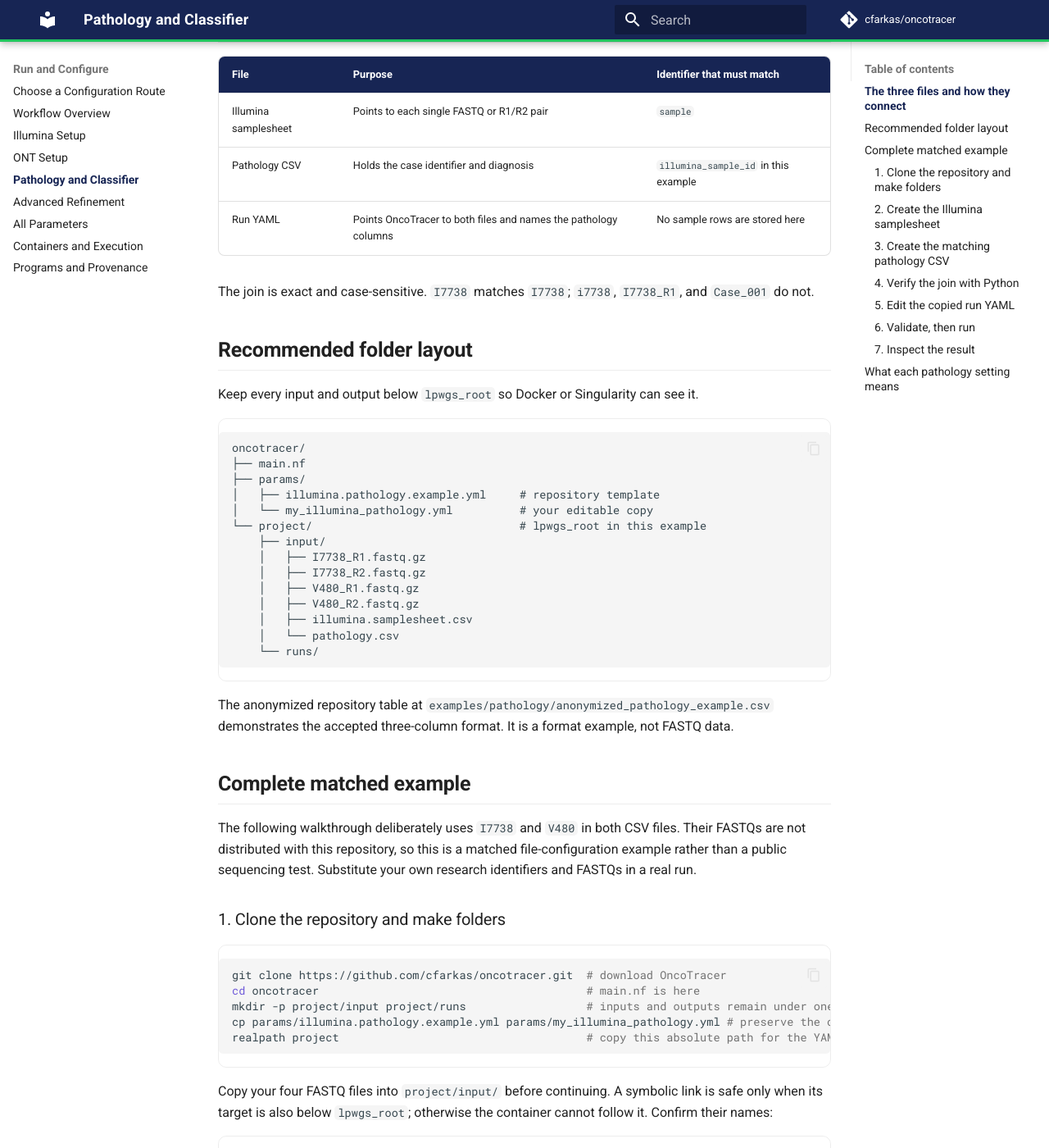
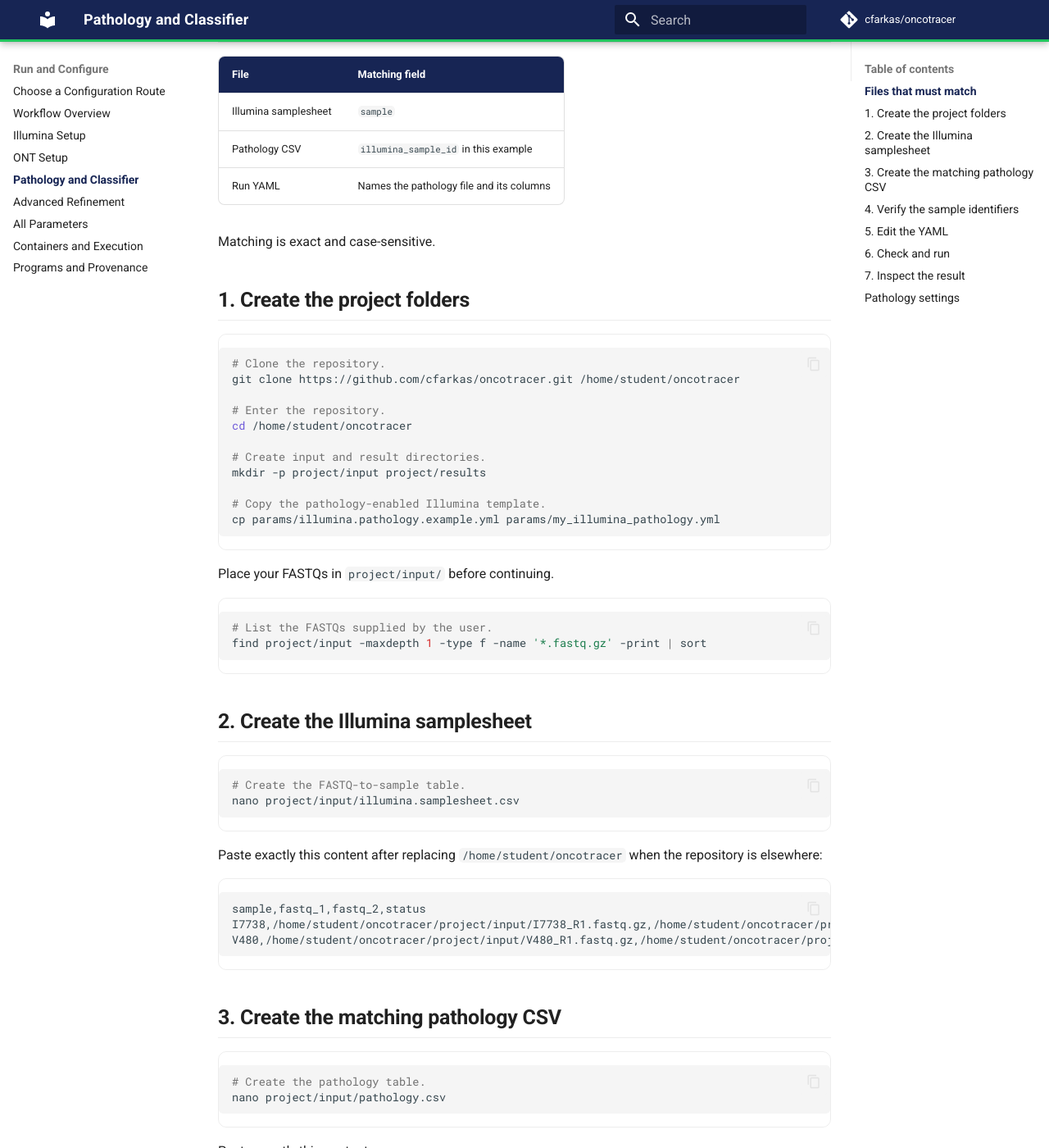
Before and after one commit to cfarkas/oncotracer, an MkDocs documentation site: the page built from docs/configuration/pathology.md, in a window 1280 px wide and 1400 px high, scrolled down 406 px. Shown: the whole window at 82% size. Built offline with MkDocs 1.6.1 and Material for MkDocs 9.7.7, drawn with Linux system fonts in a browser that asks for light colours; comment, search, counter and statistics services are not loaded; some of the changed text lies outside the part shown.

Commit message:
Docs: simplify pathology configuration example

````diff
--- a/docs/configuration/pathology.md
+++ b/docs/configuration/pathology.md
@@ -1,87 +1,65 @@
 # Pathology and classifier configuration
 
-Pathology is **not a second pipeline**. It is an optional section in the same Illumina run YAML. When enabled, OncoTracer first completes the CNA workflow and then sends the CNA event table to the research classifier. If a pathology table is also supplied, the classifier compares its CNA-based result with the diagnosis text.
+Pathology is an optional section in the same Illumina YAML. OncoTracer completes the CNA workflow first, then runs the research classifier. When a pathology CSV is supplied, the classifier compares the CNA-based result with the diagnosis text.
 
-Start without this feature if you only need CNA calls and plots. Enable it after a normal Illumina run works.
+The example identifiers and FASTQ filenames below are placeholders. The repository includes a sample pathology CSV format, but it does not include the corresponding FASTQs.
 
-## The three files and how they connect
+## Files that must match
 
-| File | Purpose | Identifier that must match |
-| --- | --- | --- |
-| Illumina samplesheet | Points to each single FASTQ or R1/R2 pair | `sample` |
-| Pathology CSV | Holds the case identifier and diagnosis | `illumina_sample_id` in this example |
-| Run YAML | Points OncoTracer to both files and names the pathology columns | No sample rows are stored here |
+| File | Matching field |
+| --- | --- |
+| Illumina samplesheet | `sample` |
+| Pathology CSV | `illumina_sample_id` in this example |
+| Run YAML | Names the pathology file and its columns |
 
-The join is exact and case-sensitive. `I7738` matches `I7738`; `i7738`, `I7738_R1`, and `Case_001` do not.
+Matching is exact and case-sensitive.
 
-## Recommended folder layout
+## 1. Create the project folders
 
-Keep every input and output below `lpwgs_root` so Docker or Singularity can see it.
+```bash
+# Clone the repository.
+git clone https://github.com/cfarkas/oncotracer.git /home/student/oncotracer
 
-```text
-oncotracer/
-├── main.nf
-├── params/
-│   ├── illumina.pathology.example.yml     # repository template
-│   └── my_illumina_pathology.yml          # your editable copy
-└── project/                               # lpwgs_root in this example
-    ├── input/
-    │   ├── I7738_R1.fastq.gz
-    │   ├── I7738_R2.fastq.gz
-    │   ├── V480_R1.fastq.gz
-    │   ├── V480_R2.fastq.gz
-    │   ├── illumina.samplesheet.csv
-    │   └── pathology.csv
-    └── runs/
+# Enter the repository.
+cd /home/student/oncotracer
+
+# Create input and result directories.
+mkdir -p project/input project/results
+
+# Copy the pathology-enabled Illumina template.
+cp params/illumina.pathology.example.yml params/my_illumina_pathology.yml
 ```
 
-The anonymized repository table at `examples/pathology/anonymized_pathology_example.csv` demonstrates the accepted three-column format. It is a format example, not FASTQ data.
-
-## Complete matched example
-
-The following walkthrough deliberately uses `I7738` and `V480` in both CSV files. Their FASTQs are not distributed with this repository, so this is a matched file-configuration example rather than a public sequencing test. Substitute your own research identifiers and FASTQs in a real run.
-
-### 1. Clone the repository and make folders
+Place your FASTQs in `project/input/` before continuing.
 
 ```bash
-git clone https://github.com/cfarkas/oncotracer.git  # download OncoTracer
-cd oncotracer                                        # main.nf is here
-mkdir -p project/input project/runs                  # inputs and outputs remain under one visible root
-cp params/illumina.pathology.example.yml params/my_illumina_pathology.yml # preserve the original template
-realpath project                                     # copy this absolute path for the YAML
+# List the FASTQs supplied by the user.
+find project/input -maxdepth 1 -type f -name '*.fastq.gz' -print | sort
 ```
 
-Copy your four FASTQ files into `project/input/` before continuing. A symbolic link is safe only when its target is also below `lpwgs_root`; otherwise the container cannot follow it. Confirm their names:
+## 2. Create the Illumina samplesheet
 
 ```bash
-find project/input -maxdepth 1 -type f -name '*.fastq.gz' -print | sort # expect two files per sample
-```
-
-### 2. Create the Illumina samplesheet
-
-Open a new file:
-
-```bash
+# Create the FASTQ-to-sample table.
 nano project/input/illumina.samplesheet.csv
 ```
 
-Paste this content, replacing `/absolute/path/oncotracer` with the result of `realpath .`:
+Paste exactly this content after replacing `/home/student/oncotracer` when the repository is elsewhere:
 
 ```csv
 sample,fastq_1,fastq_2,status
-I7738,/absolute/path/oncotracer/project/input/I7738_R1.fastq.gz,/absolute/path/oncotracer/project/input/I7738_R2.fastq.gz,tumor
-V480,/absolute/path/oncotracer/project/input/V480_R1.fastq.gz,/absolute/path/oncotracer/project/input/V480_R2.fastq.gz,tumor
+I7738,/home/student/oncotracer/project/input/I7738_R1.fastq.gz,/home/student/oncotracer/project/input/I7738_R2.fastq.gz,tumor
+V480,/home/student/oncotracer/project/input/V480_R1.fastq.gz,/home/student/oncotracer/project/input/V480_R2.fastq.gz,tumor
 ```
 
-Save with `Ctrl+O`, press Enter, then exit with `Ctrl+X`.
-
-### 3. Create the matching pathology CSV
+## 3. Create the matching pathology CSV
 
 ```bash
+# Create the pathology table.
 nano project/input/pathology.csv
 ```
 
-Paste:
+Paste exactly this content:
 
 ```csv
 illumina_sample_id,case_code,final_diagnosis
@@ -89,15 +67,12 @@ I7738,2023-07738,"Glioblastoma, IDH-wildtype."
 V480,2024-00480,"Infiltration by diffuse large B-cell non-Hodgkin lymphoma, NOS, in fibroadipose and skeletal muscle tissue."
 ```
 
-The quotes protect diagnoses that contain commas. Save with `Ctrl+O`, press Enter, then exit with `Ctrl+X`.
+Quotes are required when diagnosis text contains commas.
 
-Your headers may be different. For example, a table headed `sample_id,case_id,diagnosis` is valid when the YAML names those three headers exactly.
-
-### 4. Verify the join with Python
-
-This uses Python's standard CSV module and prints a clear error if either file contains an unmatched sample:
+## 4. Verify the sample identifiers
 
 ```bash
+# Compare the samplesheet and pathology identifiers with Python.
 python3 - <<'PY'
 import csv
 
@@ -106,35 +81,33 @@ with open('project/input/illumina.samplesheet.csv', newline='') as handle:
 with open('project/input/pathology.csv', newline='') as handle:
     pathology_ids = {row['illumina_sample_id'].strip() for row in csv.DictReader(handle)}
 
+missing_pathology = fastq_ids - pathology_ids
+missing_fastq = pathology_ids - fastq_ids
 print('FASTQ samples:    ', sorted(fastq_ids))
 print('Pathology samples:', sorted(pathology_ids))
-missing_pathology = fastq_ids - pathology_ids
-missing_fastq = pathology_ids - fastq_ids
 if missing_pathology or missing_fastq:
-    raise SystemExit(f'ERROR: missing pathology={sorted(missing_pathology)}; missing FASTQ={sorted(missing_fastq)}')
+    raise SystemExit(
+        f'ERROR: missing pathology={sorted(missing_pathology)}; '
+        f'missing FASTQ={sorted(missing_fastq)}'
+    )
 print('OK: every sample identifier matches exactly')
 PY
 ```
 
-Expected last line:
-
-```text
-OK: every sample identifier matches exactly
-```
-
-### 5. Edit the copied run YAML
+## 5. Edit the YAML
 
 ```bash
+# Edit the copied pathology-enabled YAML.
 nano params/my_illumina_pathology.yml
 ```
 
-Make it look like this, using the real absolute path of your clone:
+Use the real absolute paths for your project:
 
 ```yaml
 mode: illumina
-lpwgs_root: /absolute/path/oncotracer/project
-outdir: /absolute/path/oncotracer/project/runs/illumina_pathology
-illumina_samplesheet: /absolute/path/oncotracer/project/input/illumina.samplesheet.csv
+lpwgs_root: /home/student/oncotracer/project
+outdir: /home/student/oncotracer/project/results/illumina_pathology
+illumina_samplesheet: /home/student/oncotracer/project/input/illumina.samplesheet.csv
 
 illumina_analysis_type: solid_biopsy
 illumina_caller: qdnaseq
@@ -144,7 +117,7 @@ run_cna_classifier: true
 cna_classifier_sample_set: broad_cancer
 cna_classifier_profile: conda
 
-pathology_csv: /absolute/path/oncotracer/project/input/pathology.csv
+pathology_csv: /home/student/oncotracer/project/input/pathology.csv
 pathology_sample_col: illumina_sample_id
 pathology_case_col: case_code
 pathology_diagnosis_col: final_diagnosis
@@ -153,46 +126,53 @@ pathology_biomed_local_files_only: true
 force: false
 ```
 
-Save with `Ctrl+O`, press Enter, then exit with `Ctrl+X`.
+The first classifier run disables biomedical language models to avoid large model downloads. Enable them only when the model cache and study plan are prepared.
 
-For a first classifier run, the example disables biomedical language models. This avoids large model downloads and makes setup easier to diagnose. Enable them later only after reading [Models and pathology](../models_pathology.md).
-
-!!! note "The classifier uses Conda"
-    `cna_classifier_profile: conda` starts the nested optional classifier environment. With `--docker`, Conda is supplied inside the OncoTracer image; with a native `--conda` run, confirm `conda --version` works on the host. A normal run with `run_cna_classifier: false` skips this optional environment.
-
-### 6. Validate, then run
+## 6. Check and run
 
 ```bash
-nextflow run main.nf -stub-run --docker -params-file params/my_illumina_pathology.yml # check parameters and workflow connections
-nextflow run main.nf --docker -params-file params/my_illumina_pathology.yml -resume   # run CNA analysis and optional interpretation
+# Inspect the saved YAML.
+sed -n '1,200p' params/my_illumina_pathology.yml
+
+# Check workflow wiring without running the scientific tools.
+nextflow run main.nf -stub-run --docker \
+  -params-file params/my_illumina_pathology.yml
+
+# Run or resume the CNA and pathology workflow with Docker.
+nextflow run main.nf --docker \
+  -params-file params/my_illumina_pathology.yml \
+  -resume
 ```
 
-The stub run checks workflow wiring but does not analyze FASTQs. Only the second command performs the real analysis.
+Use `--singularity` instead of `--docker` on a configured HPC system.
 
-### 7. Inspect the result
+## 7. Inspect the result
 
 ```bash
-OUT="$PWD/project/runs/illumina_pathology"                                  # use the same outdir as the YAML
-cat "$OUT/06_workflow_summary/workflow_summary.txt"                         # locate core outputs
-sed -n '1,8p' "$OUT/05_cna_classifier/02_classification/cna_patient_classification.tsv" # CNA-based research classes
-sed -n '1,8p' "$OUT/05_cna_classifier/07_pathology/pathology_concordance.tsv"            # matched pathology comparison
+# Set the output directory used in the YAML.
+OUT="$PWD/project/results/illumina_pathology"
+
+# Read the workflow summary.
+cat "$OUT/06_workflow_summary/workflow_summary.txt"
+
+# Inspect CNA-based research classifications.
+sed -n '1,12p' "$OUT/05_cna_classifier/02_classification/cna_patient_classification.tsv"
+
+# Inspect the matched pathology comparison.
+sed -n '1,12p' "$OUT/05_cna_classifier/07_pathology/pathology_concordance.tsv"
 ```
 
-See [Output files](../outputs.md) for the difference between caller output, refined segments, final event tables, plots, and optional research interpretation.
+## Pathology settings
 
-## What each pathology setting means
+| YAML field | Purpose |
+| --- | --- |
+| `run_cna_classifier` | Enable the optional classifier and reports |
+| `cna_classifier_sample_set` | Biological context selected before examining results |
+| `pathology_csv` | Absolute path to the matched pathology table |
+| `pathology_sample_col` | Column matching samplesheet `sample` values |
+| `pathology_case_col` | Anonymized case identifier column |
+| `pathology_diagnosis_col` | Diagnosis text column |
+| `pathology_use_biomed_models` | Enable optional biomedical language models |
+| `pathology_biomed_local_files_only` | Use only an existing local model cache |
 
-| YAML field | Meaning |
-| --- | --- |
-| `run_cna_classifier` | Adds the optional classifier/report/pathology stage when `true`. |
-| `cna_classifier_sample_set` | Sets the biological context. Choose it from study design, not from the result you prefer. |
-| `cna_classifier_profile` | Runtime used by the nested classifier; the supplied template uses Conda. |
-| `pathology_csv` | Absolute path to the matched table. Use `null` when no pathology table is available. |
-| `pathology_sample_col` | Header containing identifiers equal to samplesheet `sample` values. |
-| `pathology_case_col` | Header containing anonymized case or patient identifiers. |
-| `pathology_diagnosis_col` | Header containing diagnosis text. |
-| `pathology_use_biomed_models` | Allows optional biomedical language-model assistance. Start with `false`. |
-| `pathology_biomed_local_files_only` | When `true`, prevents model retrieval and uses only an existing local cache. |
-
-!!! danger "Research use only"
-    Pathology concordance means that a CNA pattern is more or less compatible with supplied text under the chosen context. It is not diagnostic confirmation and cannot replace morphology, IHC, tumor-fraction assessment, orthogonal molecular tests, or expert review.
+Pathology comparison is a research interpretation. It does not replace morphology, IHC, tumor-fraction assessment, orthogonal molecular testing, or expert review.
````
